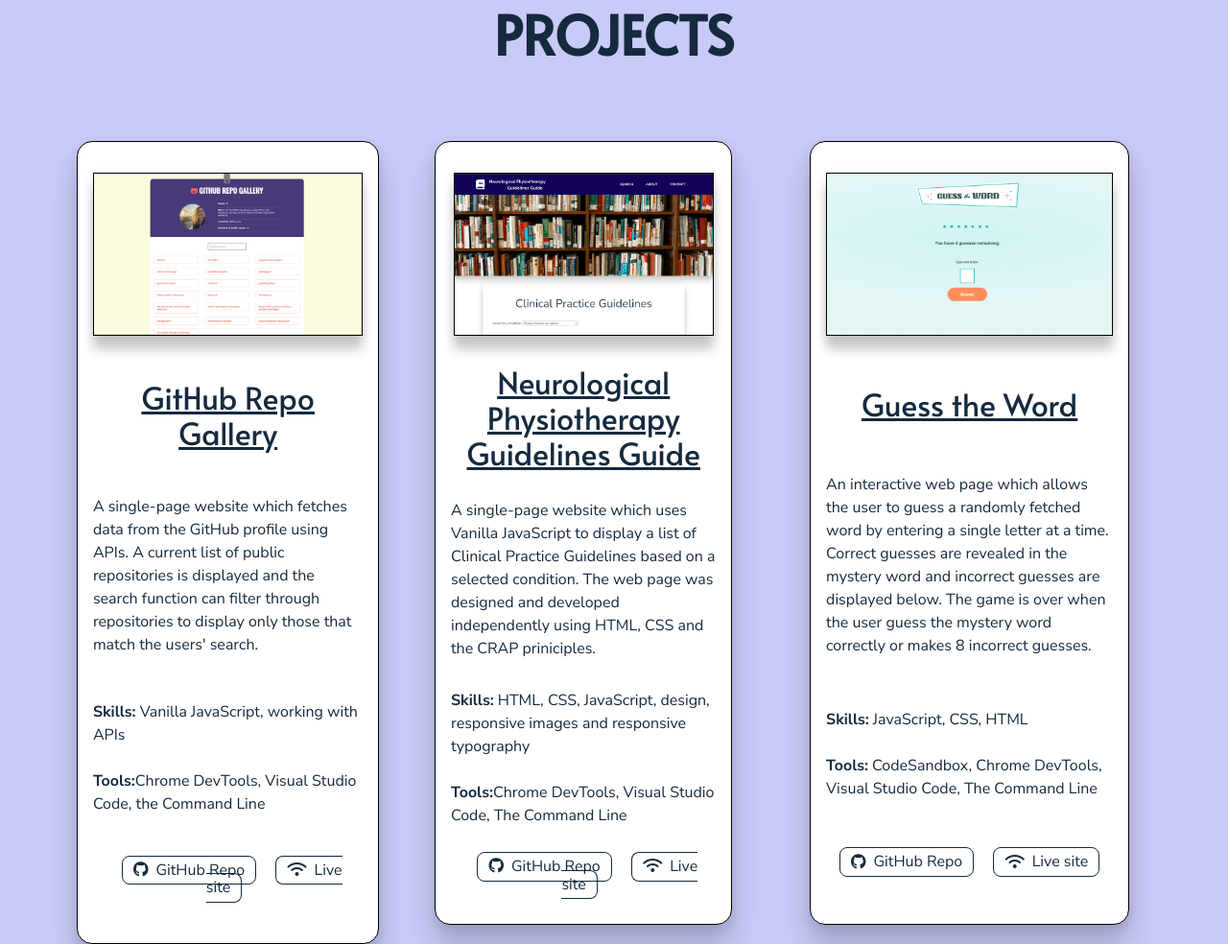
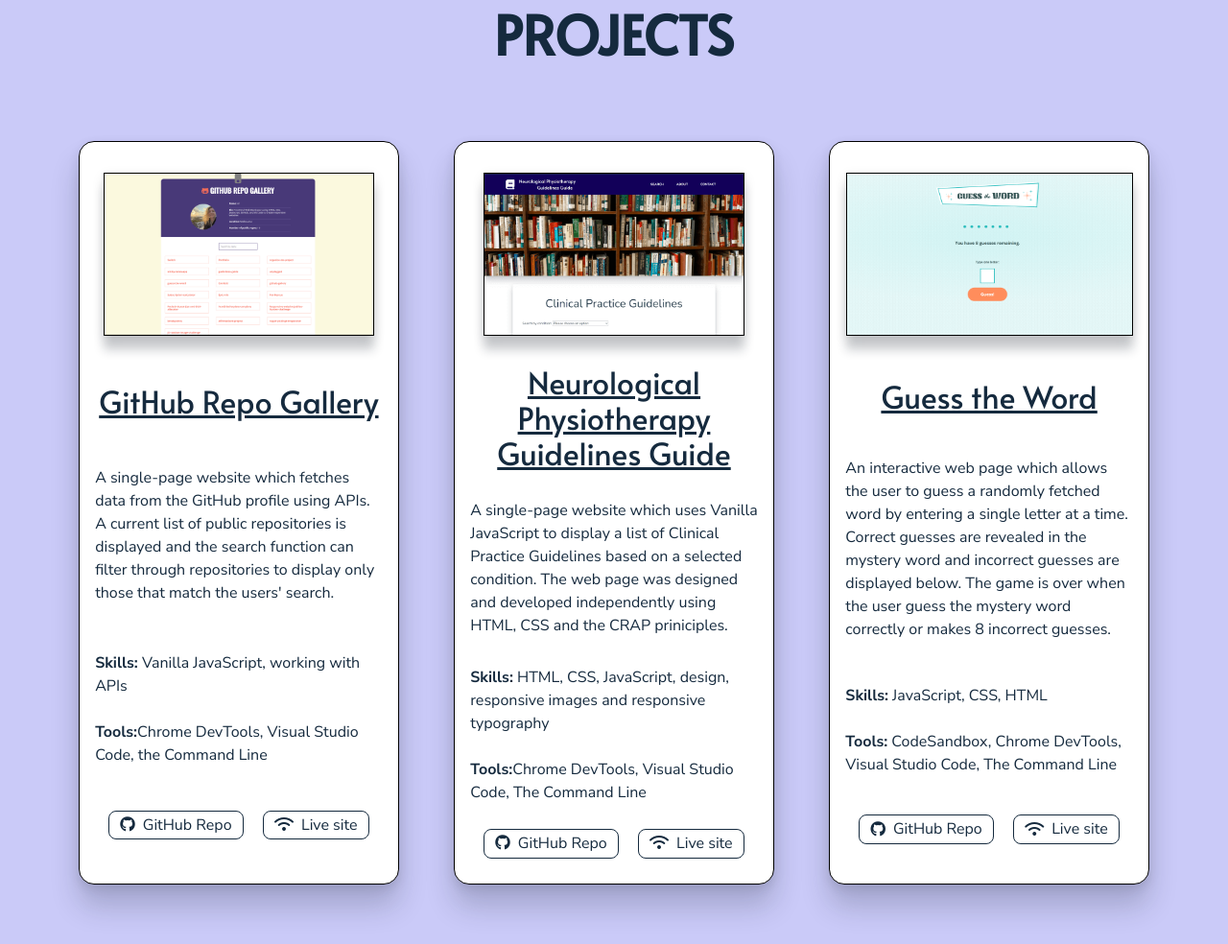
Before and after one commit to AlPoliakow/Portfolio, a website built with webpack: page index.html in a window 1280 px wide. Shown: the part 992-1976 px from the top of the page at 96% size. Built offline with nearby package versions, Linux system fonts and the light colour scheme.

Commit message:
fixed desktop projects button issue

```diff
--- a/css/main.css
+++ b/css/main.css
@@ -666,7 +666,7 @@ TABLET STYLES
   }
 
   #projects .projects-container .project-card {
-    flex-basis: 43%;
+    width:43%;
   }
 
   /*---SKILLS TABLET STYLES---*/
@@ -839,15 +839,15 @@ DESKTOP STYLES
   }
 
   #projects .projects-container .project-card {
-    flex-basis: 24%;
+    width:26%;
   }
 
   #projects .projects-container .npgg,
   #projects .projects-container .guess,
   #projects .projects-container .unplugged,
   #projects .projects-container .sticky,
-  #projects .projects-container .organize-me {
-    margin: 0 2% 100px 2%;
+  #projects .projects-container .gallery {
+    margin: 0 1% 100px 1%;
   }
 
   /*---SKILLS DESKTOP STYLES---*/
```
